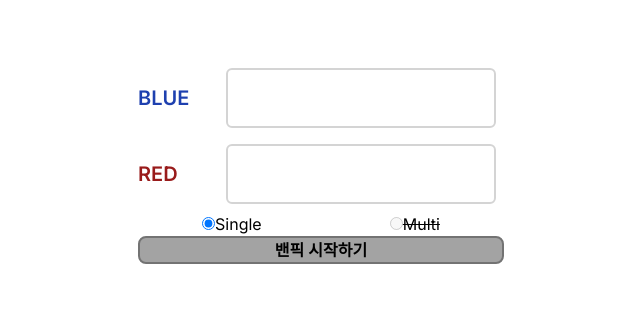
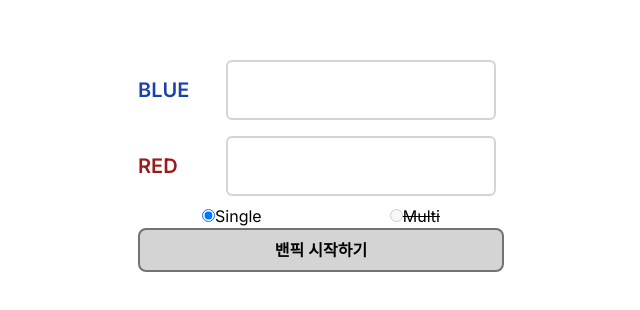
Before and after one commit to MarigoldJ/banpick-master, a Next.js app: page / in a window 1280 px wide. Shown: the part 238-548 px from the top of the page, without its empty margins (319-959 px from the left). Built offline with nearby package versions, Linux system fonts and the light colour scheme.

Commit message:
fix: change css, not use w-full

```diff
--- a/app/components/SubmitButton.tsx
+++ b/app/components/SubmitButton.tsx
@@ -8,8 +8,8 @@ const SubmitButton: React.FC<SubmitButtonProps> = ({ label, onClick }) => {
     <button
       onClick={onClick}
       className={`
-    rounded-lg hover:opacity-70 transition w-full
-    bg-neutral-400
+    rounded-lg hover:opacity-70 transition py-2 px-10
+    bg-neutral-300
     border-neutral-500 border-2
     text-black font-semibold
   `}
```
